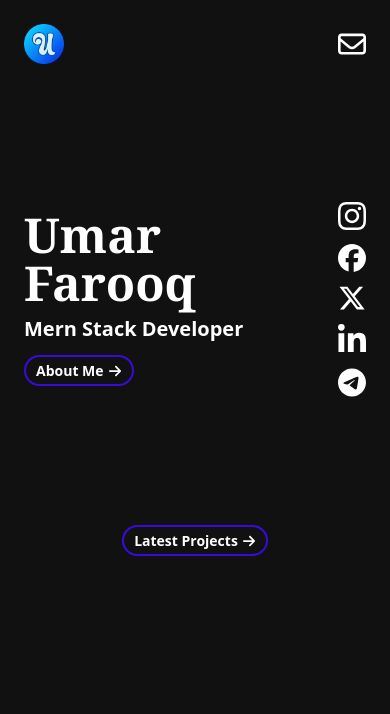
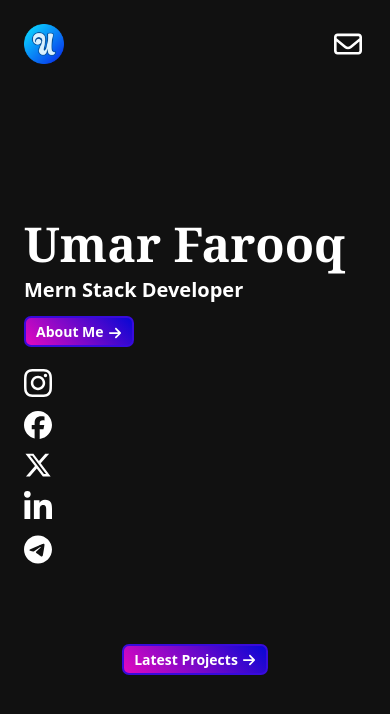
Before and after one commit to Umar-Farooq-217/Umar-Portfolio, a Next.js app: page / in a window 390 px wide. Shown: the top 714 px of the page. Built offline with nearby package versions, Linux system fonts and the light colour scheme.

Commit message:
portfolio

```diff
--- a/app/globals.css
+++ b/app/globals.css
@@ -2,17 +2,24 @@
 @tailwind components;
 @tailwind utilities;
 
+.main{
+  background: #111 url('/public/animate.jpeg') no-repeat fixed center cover;
+
+}
+
 .btn4{
   padding: 3px 10px;
   border: 2px solid rgb(56, 11, 220);
-  border-radius: 20px;
+  border-radius: 7px;
   font-size: 14px;
   font-weight: bold;
   position: relative;
+  background:
+  linear-gradient(45deg , rgb(227, 9, 191),rgb(7, 7, 212));
   z-index: 1;
   overflow: hidden;
 }
-.btn4::before{
+/* .btn4::before{
   content: '';
   background:
   linear-gradient(45deg , rgb(227, 9, 191),rgb(7, 7, 212));
@@ -30,7 +37,7 @@
 .btn4:hover::before{
   width: 170px;
   border: none;
-}
+} */
 .btn4:hover span{
   transition:  ease .5s;
   margin-left: 10px;
--- a/app/page.js
+++ b/app/page.js
@@ -3,22 +3,22 @@ import { FaArrowRight } from "react-icons/fa6";
 import './globals.css'
 export default function Home() {
   return (
-    <div className="bg-[#111] text-white min-h-screen">
-      <section>
+    <div className="bg-[#111] main text-white min-h-screen">
+      <section className="max-w-[1500px] m-auto ">
       <div className="flex items-center justify-between p-6" >
         <div className="">
           <Image src='/letter-u.png' className="text-white" height={40} width={40} alt="logo" />
         </div>
         <div className="">
-        <svg xmlns="http://www.w3.org/2000/svg" fill="currentColor" className="w-7 " viewBox="0 0 512 512"><path d="M64 112c-8.8 0-16 7.2-16 16l0 22.1L220.5 291.7c20.7 17 50.4 17 71.1 0L464 150.1l0-22.1c0-8.8-7.2-16-16-16L64 112zM48 212.2L48 384c0 8.8 7.2 16 16 16l384 0c8.8 0 16-7.2 16-16l0-171.8L322 328.8c-38.4 31.5-93.7 31.5-132 0L48 212.2zM0 128C0 92.7 28.7 64 64 64l384 0c35.3 0 64 28.7 64 64l0 256c0 35.3-28.7 64-64 64L64 448c-35.3 0-64-28.7-64-64L0 128z"/></svg>
+        <svg xmlns="http://www.w3.org/2000/svg" fill="currentColor" className="w-7 mr-1" viewBox="0 0 512 512"><path d="M64 112c-8.8 0-16 7.2-16 16l0 22.1L220.5 291.7c20.7 17 50.4 17 71.1 0L464 150.1l0-22.1c0-8.8-7.2-16-16-16L64 112zM48 212.2L48 384c0 8.8 7.2 16 16 16l384 0c8.8 0 16-7.2 16-16l0-171.8L322 328.8c-38.4 31.5-93.7 31.5-132 0L48 212.2zM0 128C0 92.7 28.7 64 64 64l384 0c35.3 0 64 28.7 64 64l0 256c0 35.3-28.7 64-64 64L64 448c-35.3 0-64-28.7-64-64L0 128z"/></svg>
         </div>
       </div></section>
-      <section className="">
+      <section className="max-w-[1500px] m-auto">
 
-      <div className="flex justify-between px-6 pt-28 items-center ">
-        <div className="">
-          <h1 className='text-5xl font-bold font-serif'>Umar Farooq</h1>
-          <p className="text-xl font-bold font-sans mt-2">
+      <div className="flex flex-wrap justify-between px-6 pt-28 items-center ">
+        <div className="basis-[500px]  py-5">
+          <h1 className='text-5xl  font-bold font-serif'>Umar Farooq</h1>
+          <p className="text-xl  font-bold font-sans mt-2">
             Mern Stack Developer
             </p>
 
@@ -27,7 +27,7 @@ export default function Home() {
 </button>
 
         </div>
-        <div className="flex flex-col gap-y-3">
+        <div className="flex flex-col grow-1 gap-y-3 basis-[35px] ">
 
 
 <svg className="w-7 hover:text-pink-600" xmlns="http://www.w3.org/2000/svg" viewBox="0 0 448 512" fill="currentColor"><path d="M224.1 141c-63.6 0-114.9 51.3-114.9 114.9s51.3 114.9 114.9 114.9S339 319.5 339 255.9 287.7 141 224.1 141zm0 189.6c-41.1 0-74.7-33.5-74.7-74.7s33.5-74.7 74.7-74.7 74.7 33.5 74.7 74.7-33.6 74.7-74.7 74.7zm146.4-194.3c0 14.9-12 26.8-26.8 26.8-14.9 0-26.8-12-26.8-26.8s12-26.8 26.8-26.8 26.8 12 26.8 26.8zm76.1 27.2c-1.7-35.9-9.9-67.7-36.2-93.9-26.2-26.2-58-34.4-93.9-36.2-37-2.1-147.9-2.1-184.9 0-35.8 1.7-67.6 9.9-93.9 36.1s-34.4 58-36.2 93.9c-2.1 37-2.1 147.9 0 184.9 1.7 35.9 9.9 67.7 36.2 93.9s58 34.4 93.9 36.2c37 2.1 147.9 2.1 184.9 0 35.9-1.7 67.7-9.9 93.9-36.2 26.2-26.2 34.4-58 36.2-93.9 2.1-37 2.1-147.8 0-184.8zM398.8 388c-7.8 19.6-22.9 34.7-42.6 42.6-29.5 11.7-99.5 9-132.1 9s-102.7 2.6-132.1-9c-19.6-7.8-34.7-22.9-42.6-42.6-11.7-29.5-9-99.5-9-132.1s-2.6-102.7 9-132.1c7.8-19.6 22.9-34.7 42.6-42.6 29.5-11.7 99.5-9 132.1-9s102.7-2.6 132.1 9c19.6 7.8 34.7 22.9 42.6 42.6 11.7 29.5 9 99.5 9 132.1s2.7 102.7-9 132.1z"/></svg>
@@ -46,7 +46,7 @@ export default function Home() {
 
         </div>
       </div></section>
-      <section className=" flex justify-center mt-32">
+      <section className=" flex justify-center md:mt-32 sm:mt-20">
         <button className="btn4 flex items-center justify-center"> Latest Projects<span className="ml-1 mt-[2px]"><FaArrowRight /></span></button>
       </section>
 
```
Also changed, not shown: public/animate.jpeg (added).
